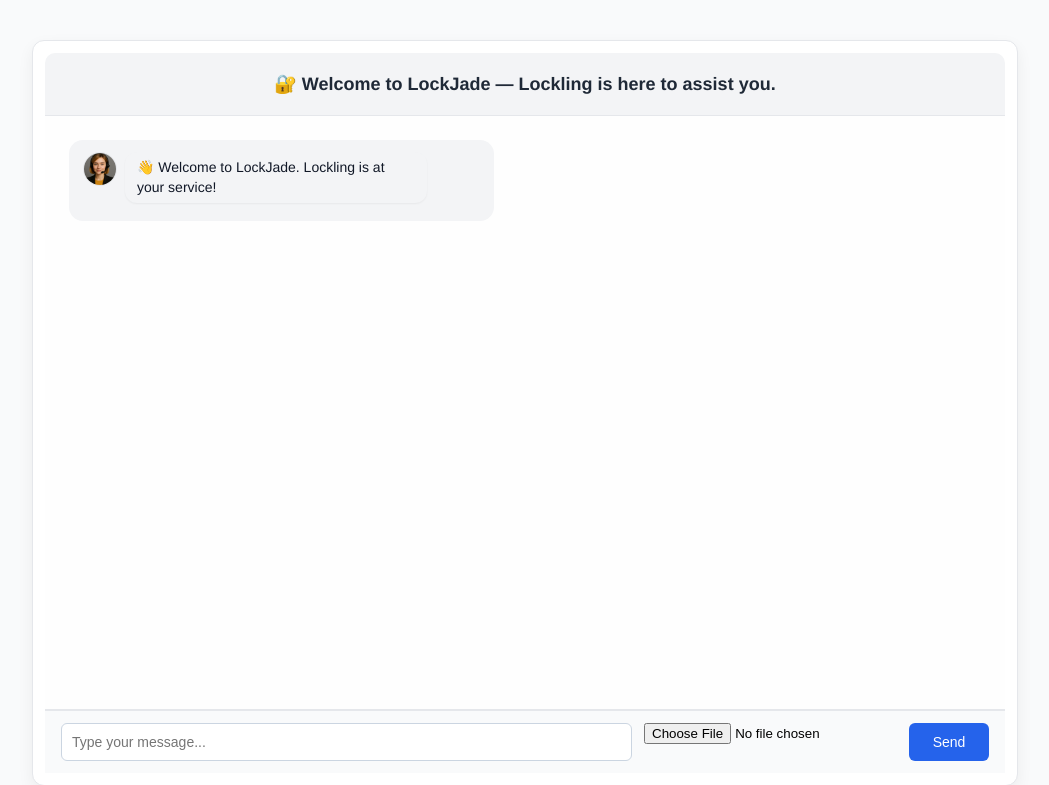
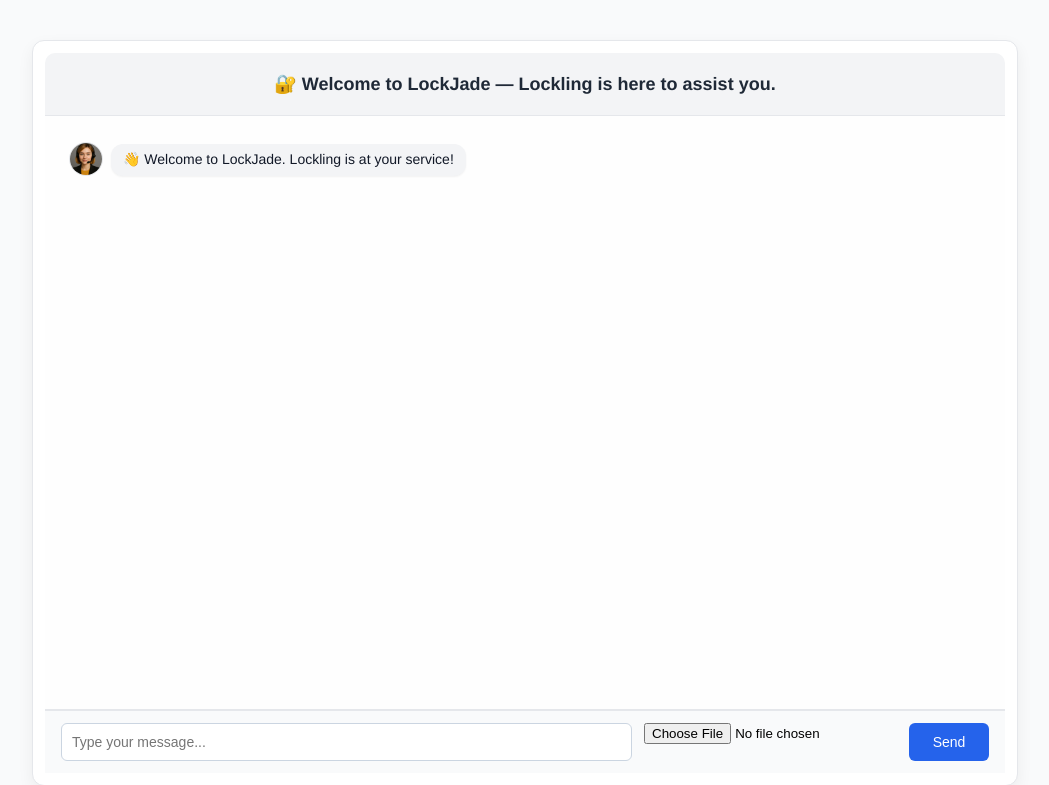
Before and after one commit to LockJade111/lockling-gpt-cloud, a FastAPI app: page /chat-ui in a window 1280 px wide. Shown: the top 785 px of the page, without its empty margins (115-1164 px from the left). Run offline with FastAPI, Linux system fonts and the light colour scheme; parts of the project's set-up code (start-up, migrations or seed data) failed here and were passed over.

Commit message:
🚀 Dev: 自动提交所有更新 @ 2025-06-02 13:45:30

```diff
--- a/static/css/chat.css
+++ b/static/css/chat.css
@@ -1,4 +1,4 @@
-/* === Lockling Chat UI 样式 - 改进版（gap优化） === */
+/* === Lockling Chat UI 样式 - 最终修正版 === */
 
 body {
   font-family: "Helvetica Neue", sans-serif;
@@ -27,37 +27,21 @@
   padding: 24px;
   background-color: #fefefe;
   border-bottom: 1px solid #e5e7eb;
-  min-height: 400px;   /* ✅ 增加初始高度 */
-  max-height: 70vh;    /* ✅ 保留滚动空间 */
+  min-height: 400px;
+  max-height: 70vh;
   scroll-behavior: smooth;
 }
 
+/* ✅ 逻辑容器：保留结构，取消视觉样式 */
 .message {
-  margin-bottom: 12px;
-  line-height: 1.5;
-  max-width: 80%;
-  padding: 10px 14px;
-  border-radius: 14px;
-  display: inline-block;
+  background: none;
+  padding: 0;
+  margin: 0;
+  border: none;
+  box-shadow: none;
   clear: both;
-  word-break: break-word;
-  white-space: pre-wrap;
+  display: block;
 }
-
-.user-message {
-  background-color: #dbeafe;
-  color: #1e3a8a;
-  float: right;
-  text-align: right;
-}
-
-.bot-message {
-  background-color: #f3f4f6;
-  color: #111827;
-  float: left;
-  text-align: left;
-}
-
 
 .bot-message-with-avatar {
   display: flex;
@@ -75,27 +59,37 @@
   margin-top: 2px;
 }
 
-/* 气泡通用结构优化：高度、行距、字距 */
+/* ✅ 主气泡样式 */
 .bot-bubble, .user-bubble {
   padding: 6px 12px;
-  margin: 2px 0;
+  margin: 4px 0;
   border-radius: 12px;
   max-width: 70%;
   font-size: 14px;
   line-height: 1.4;
   box-shadow: 0 1px 2px rgba(0, 0, 0, 0.05);
+  word-break: break-word;
+  white-space: pre-wrap;
 }
 
-/* 具体配色保持不变 */
 .bot-bubble {
   background-color: #f3f4f6;
+  color: #111827;
 }
 
 .user-bubble {
   background-color: #d6eaff;
+  color: #1e3a8a;
   align-self: flex-end;
+  text-align: right;
 }
 
+/* 🧼 嵌套防御：防止多层 bubble 显示错乱 */
+.bot-bubble .bot-bubble,
+.user-bubble .user-bubble {
+  all: unset;
+  display: contents;
+}
 
 .bot-temp-message {
   opacity: 0.7;
@@ -107,7 +101,7 @@
   padding: 12px 16px;
   border-top: 1px solid #e5e7eb;
   background-color: #f9fafb;
-  gap: 12px; /* ✅ 使用现代 gap 替代 margin */
+  gap: 12px;
 }
 
 #user-input {
@@ -140,25 +134,6 @@
   background-color: #1d4ed8;
 }
 
-/* 移动端自适应 */
-@media (max-width: 600px) {
-  #lockling-chat-widget {
-    height: 90vh;
-    border-radius: 0;
-    width: 100%;
-  }
-
-  #chat-form {
-    flex-direction: column;
-  }
-
-  #chat-form button {
-    width: 100%;
-    margin-top: 10px;
-  }
-}
-
-
 #chat-header {
   padding: 20px;
   border-bottom: 1px solid #e5e7eb;
@@ -180,3 +155,21 @@
   color: #6b7280;
   font-style: italic;
 }
+
+/* 📱 移动端优化 */
+@media (max-width: 600px) {
+  #lockling-chat-widget {
+    height: 90vh;
+    border-radius: 0;
+    width: 100%;
+  }
+
+  #chat-form {
+    flex-direction: column;
+  }
+
+  #chat-form button {
+    width: 100%;
+    margin-top: 10px;
+  }
+}
```
